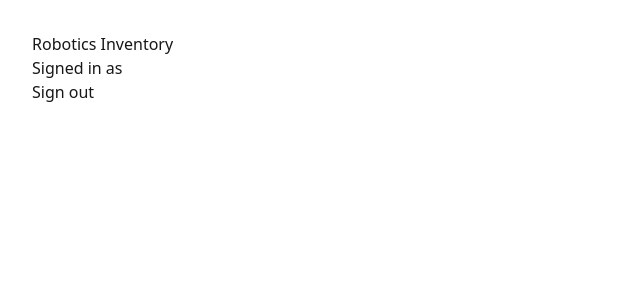
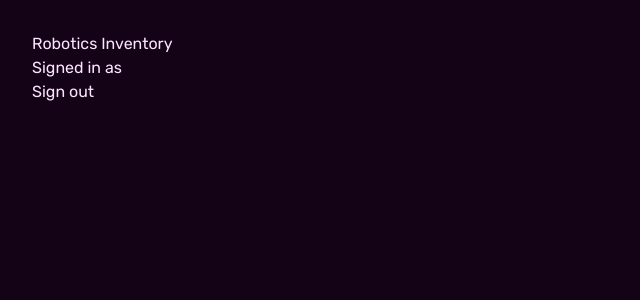
Before and after one commit to ducompsoc/robotics-inventory, a Next.js app: page / in a window 1280 px wide. Shown: the top 300 px of the page, without its empty margins (0-640 px from the left). Built offline with nearby package versions, Linux system fonts and the light colour scheme; no server answers.

Commit message:
Add theme from Robotics website

```diff
--- a/src/app/globals.css
+++ b/src/app/globals.css
@@ -1,19 +1,26 @@
 @import "tailwindcss";
 
-:root {
-  --background: #ffffff;
-  --foreground: #171717;
+@theme inline {
+  --color-background: #140316;
+  --color-background-warm: #5a092a;
+  --color-foreground: #fde5ff;
+  --color-primary: #833389;
+  --color-primary-muted: #68246d;
+  --color-contrast: #f79100;
+  --color-contrast-muted: #de8200;
+  --font-rubik: var(--font-rubik);
 }
 
-@media (prefers-color-scheme: dark) {
-  :root {
-    --background: #0a0a0a;
-    --foreground: #ededed;
-  }
+.bg-gradient {
+  background: linear-gradient(
+    to top,
+    var(--color-background-warm) 0%,
+    #3d0622 10%,
+    #20041a 40%,
+    var(--color-background) 100%
+  );
 }
 
-@theme inline {
-  --color-background: var(--background);
-  --color-foreground: var(--foreground);
-  --font-sans: var(--font-geist-sans);
+.warm-glow {
+  box-shadow: 0 0 3em var(--color-background-warm);
 }
```
